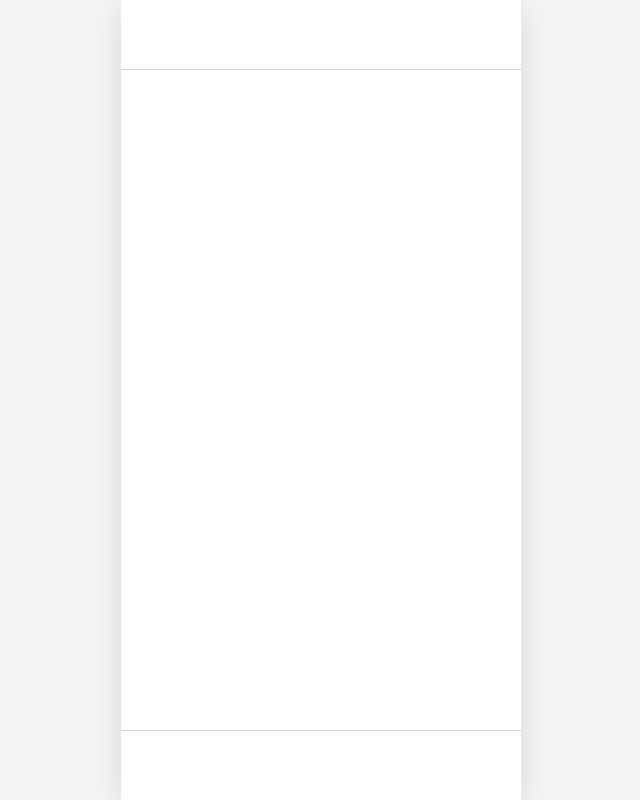
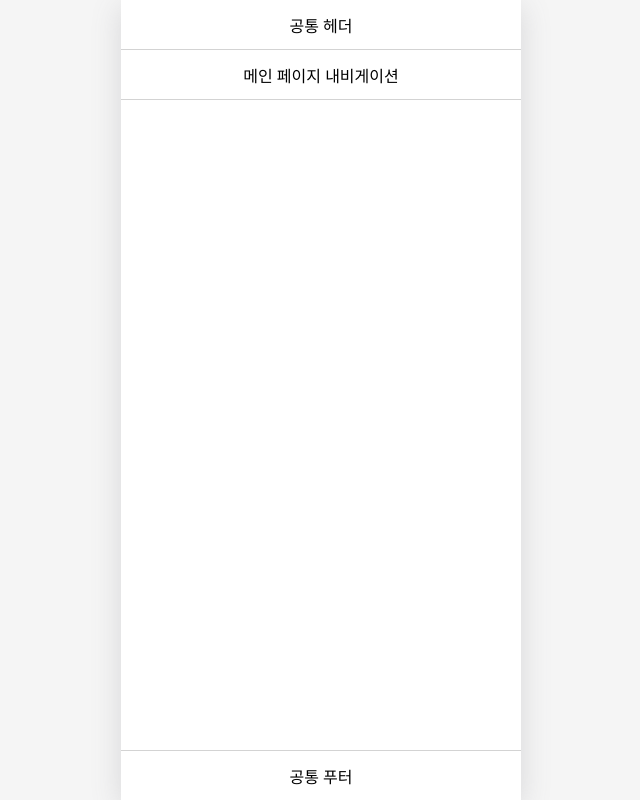
Before and after one commit to 2eejehoon/bokbulbok, a Next.js app: page / in a window 1280 px wide. Shown: the whole page, without its empty margins (319-959 px from the left). Built offline with nearby package versions, Linux system fonts and the light colour scheme.

Commit message:
중첩 레이아웃으로 페이지별 레이아웃 구현

```diff
--- a/src/components/CustomHead/CustomHead.tsx
+++ b/src/components/CustomHead/CustomHead.tsx
@@ -1,12 +1,13 @@
 import Head from "next/head";
-import { useRouter } from "next/router";
 
-export default function CustomHead() {
-  const { pathname } = useRouter();
+interface CustomHeadProps {
+  title: string;
+}
 
+export default function CustomHead({ title }: CustomHeadProps) {
   return (
     <Head>
-      <title>{`복불복 | ${pathname.slice(1)}`}</title>
+      <title>{`복불복 | ${title}`}</title>
       <meta name="viewport" content="width=device-width, initial-scale=1" />
       <link rel="icon" href="/favicon.ico" />
     </Head>
--- /dev/null
+++ b/src/components/Layout/BaseLayout.module.scss
@@ -0,0 +1,20 @@
+.header {
+  display: flex;
+  justify-content: center;
+  align-items: center;
+  height: 50px;
+  border-bottom: 0.5px solid lightgrey;
+}
+
+.main {
+  display: flex;
+  height: calc(100vh - 100px);
+}
+
+.footer {
+  display: flex;
+  justify-content: center;
+  align-items: center;
+  height: 50px;
+  border-top: 0.5px solid lightgrey;
+}
--- /dev/null
+++ b/src/components/Layout/BaseLayout.tsx
@@ -0,0 +1,16 @@
+import style from "./BaseLayout.module.scss";
+import { ReactNode } from "react";
+
+interface BaseLayoutProps {
+  children: ReactNode;
+}
+
+export default function BaseLayout({ children }: BaseLayoutProps) {
+  return (
+    <>
+      <header className={style.header}>공통 헤더</header>
+      <main className={style.main}>{children}</main>
+      <footer className={style.footer}>공통 푸터</footer>
+    </>
+  );
+}
--- a/src/components/Layout/Layout.module.scss
+++ /dev/null
@@ -1,16 +0,0 @@
-.header {
-  height: 70px;
-  border-bottom: 0.5px solid lightgrey;
-}
-
-.main {
-  display: flex;
-  justify-content: center;
-  align-items: center;
-  height: calc(100vh - 140px);
-}
-
-.footer {
-  height: 70px;
-  border-top: 0.5px solid lightgrey;
-}
--- a/src/components/Layout/Layout.tsx
+++ /dev/null
@@ -1,24 +0,0 @@
-import style from "./Layout.module.scss";
-import { ReactNode } from "react";
-
-interface LayoutProps {
-  children: ReactNode;
-}
-
-export default function Layout({ children }: LayoutProps) {
-  return (
-    <>
-      <Header />
-      <main className={style.main}>{children}</main>
-      <Footer />
-    </>
-  );
-}
-
-function Header() {
-  return <header className={style.header}></header>;
-}
-
-function Footer() {
-  return <footer className={style.footer}></footer>;
-}
--- /dev/null
+++ b/src/components/Layout/MainPageLayout.module.scss
@@ -0,0 +1,8 @@
+.nav {
+  display: flex;
+  justify-content: center;
+  align-items: center;
+  width: 100%;
+  height: 50px;
+  border-bottom: 0.5px solid lightgrey;
+}
--- /dev/null
+++ b/src/components/Layout/MainPageLayout.tsx
@@ -0,0 +1,15 @@
+import style from "./MainPageLayout.module.scss";
+import { ReactNode } from "react";
+
+interface MainPageLayoutProps {
+  children: ReactNode;
+}
+
+export default function MainPageLayout({ children }: MainPageLayoutProps) {
+  return (
+    <>
+      <nav className={style.nav}>메인 페이지 내비게이션</nav>
+      <main className={style.main}>{children}</main>
+    </>
+  );
+}
--- a/src/components/NotFound/NotFound.module.scss
+++ b/src/components/NotFound/NotFound.module.scss
@@ -1,10 +1,5 @@
 .container {
   display: flex;
-  flex-direction: column;
-  justify-content: center;
-  align-items: center;
-  font-size: large;
-  color: black;
 }
 
 .title {
--- a/src/pages/_app.tsx
+++ b/src/pages/_app.tsx
@@ -1,11 +1,17 @@
 import "../scss/global.scss";
+import type { ReactElement, ReactNode } from "react";
+import type { NextPage } from "next";
 import type { AppProps } from "next/app";
-import Layout from "@/components/Layout/Layout";
 
-export default function App({ Component, pageProps }: AppProps) {
-  return (
-    <Layout>
-      <Component {...pageProps} />
-    </Layout>
-  );
+export type NextPageWithLayout<P = {}, IP = P> = NextPage<P, IP> & {
+  getLayout?: (page: ReactElement) => ReactNode;
+};
+
+type AppPropsWithLayout = AppProps & {
+  Component: NextPageWithLayout;
+};
+
+export default function App({ Component, pageProps }: AppPropsWithLayout) {
+  const getLayout = Component.getLayout ?? ((page) => page);
+  return getLayout(<Component {...pageProps} />);
 }
--- a/src/pages/index.tsx
+++ b/src/pages/index.tsx
@@ -1,13 +1,20 @@
-import Head from "next/head";
+import { ReactElement } from "react";
+import CustomHead from "@/components/CustomHead/CustomHead";
+import BaseLayout from "@/components/Layout/BaseLayout";
+import MainPageLayout from "@/components/Layout/MainPageLayout";
 
 export default function Home() {
   return (
     <>
-      <Head>
-        <title>복불복</title>
-        <meta name="viewport" content="width=device-width, initial-scale=1" />
-        <link rel="icon" href="/favicon.ico" />
-      </Head>
+      <CustomHead title={"음식점"} />
     </>
   );
 }
+
+Home.getLayout = function getLayout(page: ReactElement) {
+  return (
+    <BaseLayout>
+      <MainPageLayout>{page}</MainPageLayout>
+    </BaseLayout>
+  );
+};
```
Also changed, not shown: src/components/NotFound/NotFound.tsx (+0 -8 lines), src/pages/404.tsx (+16 -2 lines).
